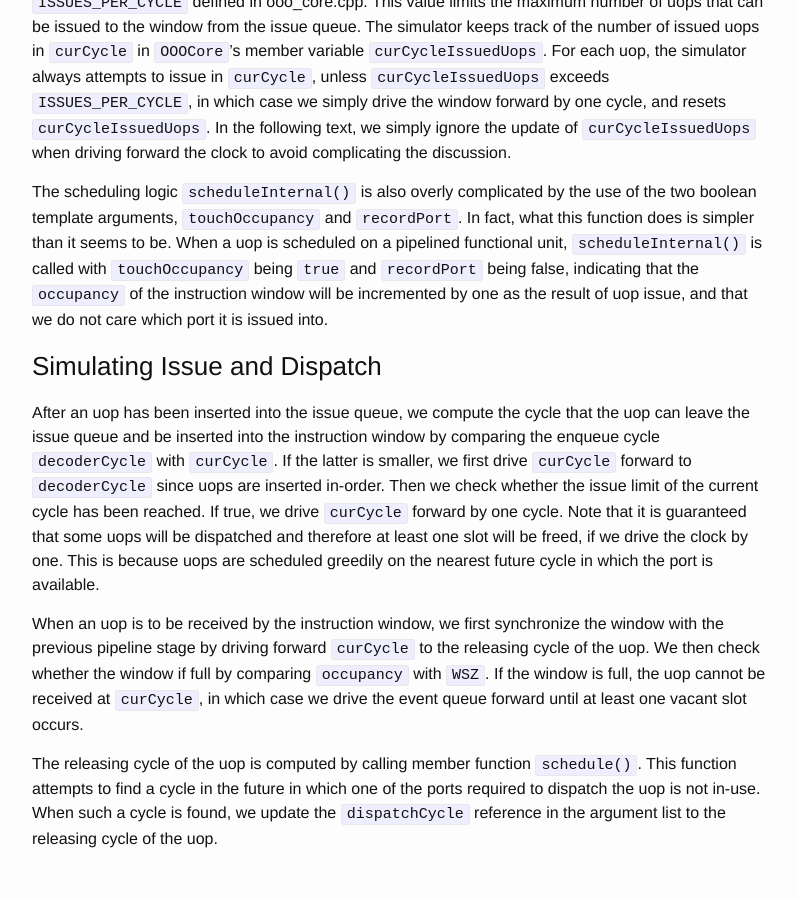
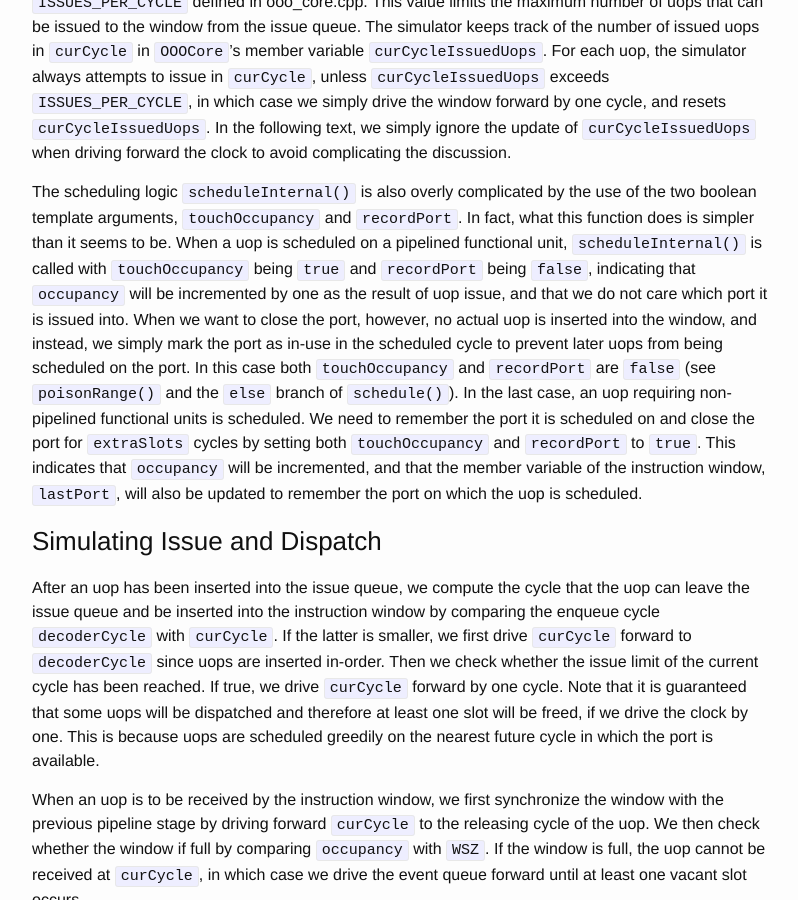
Before and after one commit to wangziqi2013/wangziqi2013.github.io, a Jekyll site: the page built from _posts/2019-12-31-zsim-microarch.markdown, in a window 1280 px wide and 900 px high, scrolled down 15525 px. Shown: the whole window, without its empty margins (238-1036 px from the left). Built offline with Jekyll 4.4.1, drawn with Linux system fonts in a browser that asks for light colours.

Commit message:
Finish scheduleInternal

```diff
--- a/_posts/2019-12-31-zsim-microarch.markdown
+++ b/_posts/2019-12-31-zsim-microarch.markdown
@@ -562,8 +562,14 @@ the update of `curCycleIssuedUops` when driving forward the clock to avoid compl
 The scheduling logic `scheduleInternal()` is also overly complicated by the use of the two boolean template arguments,
 `touchOccupancy` and `recordPort`. In fact, what this function does is simpler than it seems to be. When a uop
 is scheduled on a pipelined functional unit, `scheduleInternal()` is called with `touchOccupancy` being `true` and
-`recordPort` being false, indicating that the `occupancy` of the instruction window will be incremented by one
-as the result of uop issue, and that we do not care which port it is issued into.
+`recordPort` being `false`, indicating that `occupancy` will be incremented by one as the result of uop issue, and that
+we do not care which port it is issued into. When we want to close the port, however, no actual uop is inserted
+into the window, and instead, we simply mark the port as in-use in the scheduled cycle to prevent later uops from
+being scheduled on the port. In this case both `touchOccupancy` and `recordPort` are `false` (see `poisonRange()`
+and the `else` branch of `schedule()`). In the last case, an uop requiring non-pipelined functional units is scheduled.
+We need to remember the port it is scheduled on and close the port for `extraSlots` cycles by setting both `touchOccupancy`
+and `recordPort` to `true`. This indicates that `occupancy` will be incremented, and that the member variable of the
+instruction window, `lastPort`, will also be updated to remember the port on which the uop is scheduled.
 
 ### Simulating Issue and Dispatch
 
```
